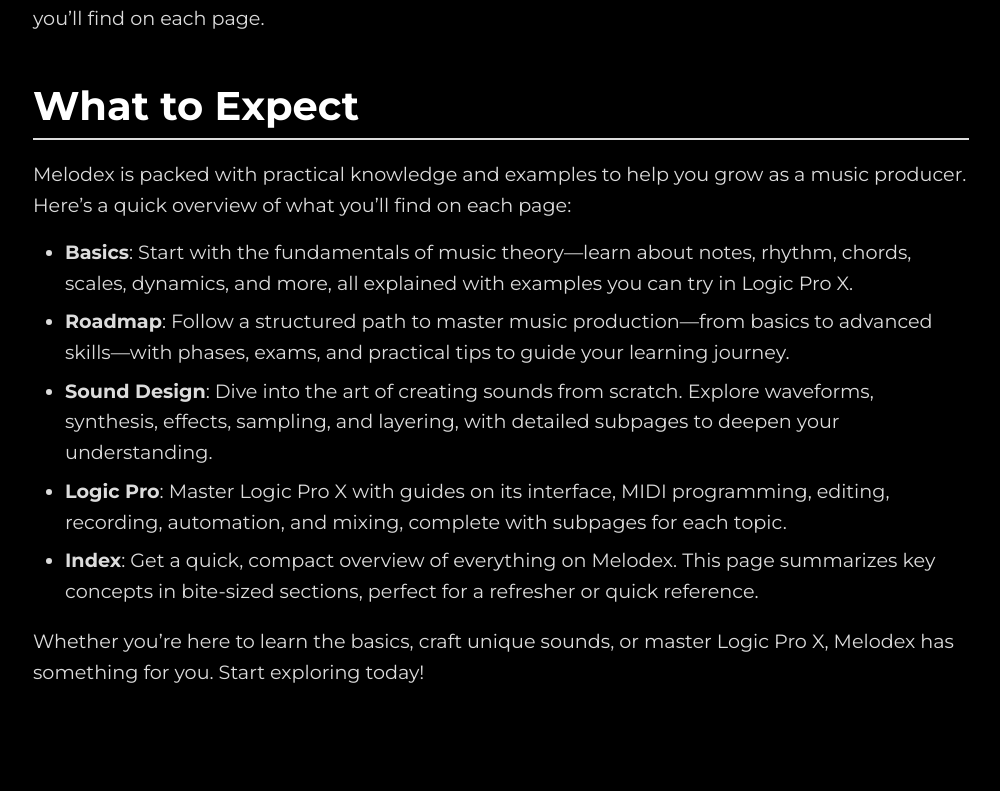
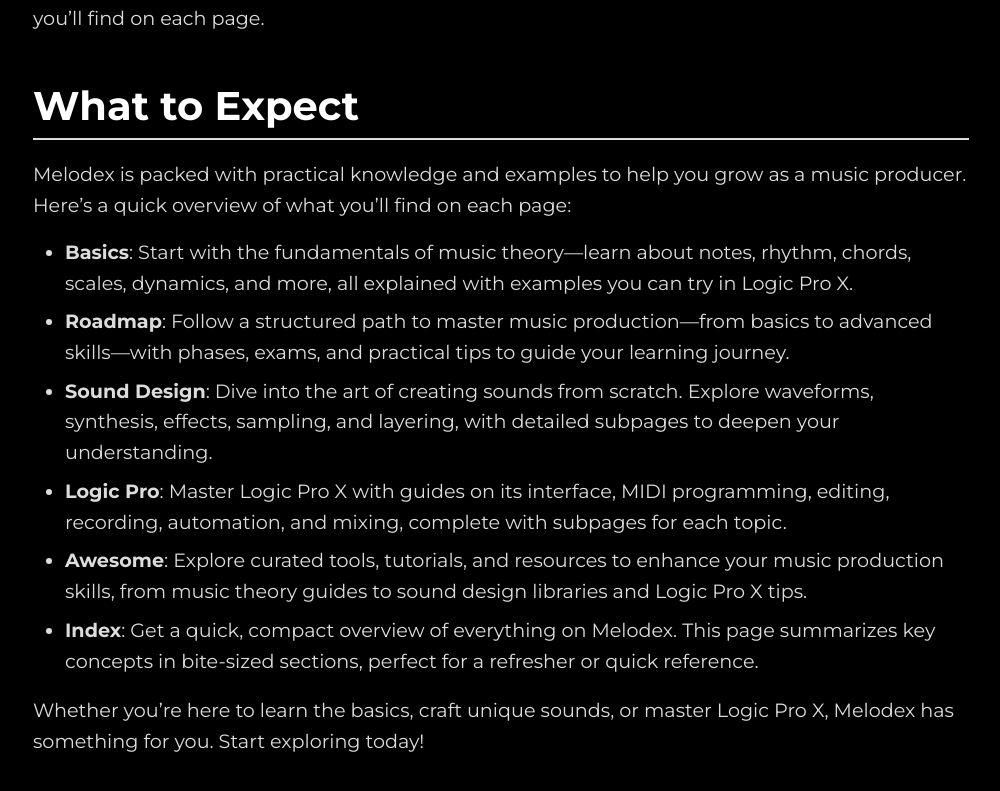
Before and after one commit to Designrpros/Melodex, a Next.js app: page / in a window 1280 px wide. Shown: the part 993-1784 px from the top of the page, without its empty margins (139-1139 px from the left). Before the commit the page ends 1760 px from the top, so only its background shows below. Built offline with nearby package versions, Linux system fonts and the light colour scheme.

Commit message:
smaller adjustments

```diff
--- a/src/app/page.tsx
+++ b/src/app/page.tsx
@@ -133,6 +133,9 @@
               <strong>Logic Pro</strong>: Master Logic Pro X with guides on its interface, MIDI programming, editing, recording, automation, and mixing, complete with subpages for each topic.
             </ListItem>
             <ListItem>
+              <strong>Awesome</strong>: Explore curated tools, tutorials, and resources to enhance your music production skills, from music theory guides to sound design libraries and Logic Pro X tips.
+            </ListItem>
+            <ListItem>
               <strong>Index</strong>: Get a quick, compact overview of everything on Melodex. This page summarizes key concepts in bite-sized sections, perfect for a refresher or quick reference.
             </ListItem>
           </SectionList>
```
